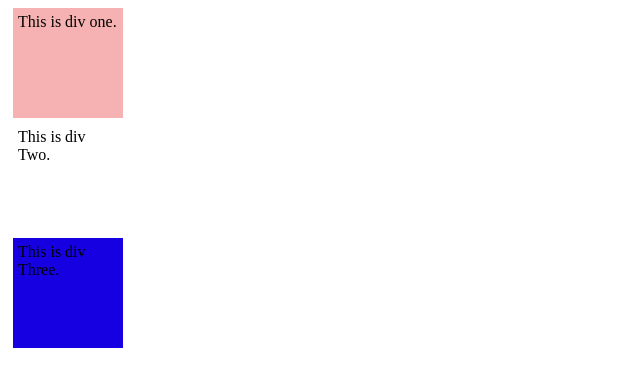
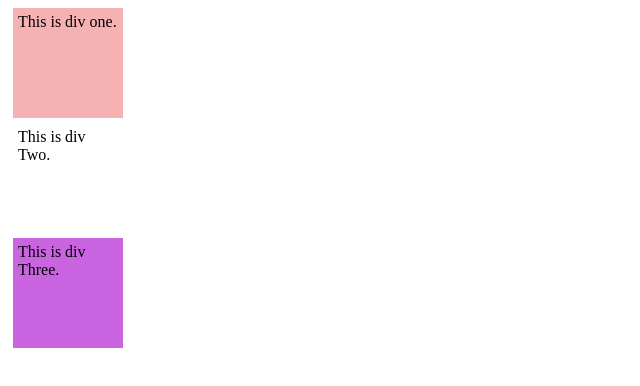
Before and after one commit to NirajTharu/HTML_CSS, a plain HTML site: page Alpha_Channel.html in a window 1280 px wide. Shown: the whole page, without its empty margins (0-640 px from the left). Drawn offline with Linux system fonts and the light colour scheme.

Commit message:
some of the color was changed for the forming another color.

```diff
--- a/Alpha_Channel.css
+++ b/Alpha_Channel.css
@@ -22,5 +22,5 @@ Alpha channel is the extended in rgba where a is the alpha channel which tells u
     height: 100px;
     width: 100px;
     margin: 5px;
-    background-color: rgba(22, 0, 225, 1);
+    background-color: rgba(202, 100, 225, 1);
 }
```
